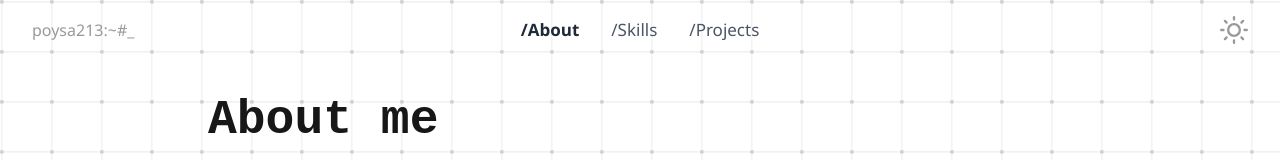
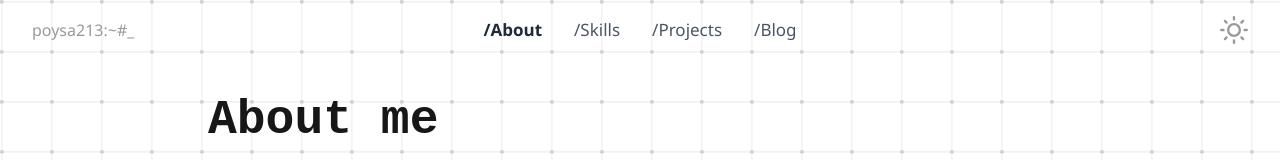
Before and after one commit to poysa213/portfolio, a Next.js app: page /about in a window 1280 px wide. Shown: the top 160 px of the page. Built offline with nearby package versions, Linux system fonts and the light colour scheme.

Commit message:
add blog links

```diff
--- a/src/components/TopNavbar.tsx
+++ b/src/components/TopNavbar.tsx
@@ -133,10 +133,11 @@ export default function TopNavbar() {
           className="flex items-center md:gap-2"
         >
           {navigationRoutes.map((link, index) => {
+            const navlink = `${link.toLowerCase()}` === '/blog' ? 'https://poysa.hashnode.dev' : `${link.toLowerCase()}`;
             return (
               <NavItem
                 key={index}
-                href={`${link}`}
+                href={navlink}
                 text={link}
                 router={router}
               />
@@ -243,7 +244,7 @@ const MobileMenu = ({ links, handleClick }:MobileMenuProps) => {
     >
       <motion.nav className="mt-28 mx-8 flex flex-col">
         {links.map((link, index) => {
-          const navlink = `${link.toLowerCase()}` == '/home' ? '/' : `${link.toLowerCase()}`;
+          const navlink = `${link.toLowerCase()}` === '/home' ? '/' : `${link.toLowerCase()}` === '/blog' ? 'https://poysa.hashnode.dev' : `${link.toLowerCase()}`;
           return (
             <Link href={navlink} key={`mobileNav-${index}`} passHref>
               <motion.a
--- a/src/utils/utils.ts
+++ b/src/utils/utils.ts
@@ -5,6 +5,7 @@ export const navigationRoutes = [
   "/about",
   "/skills",
   "/projects",
+  "/blog",
 
 ];
 
@@ -13,5 +14,5 @@ export const mobileNavigationRoutes = [
   "/about",
   "/skills",
   "/projects",
-
+  "/blog",
 ];
```
